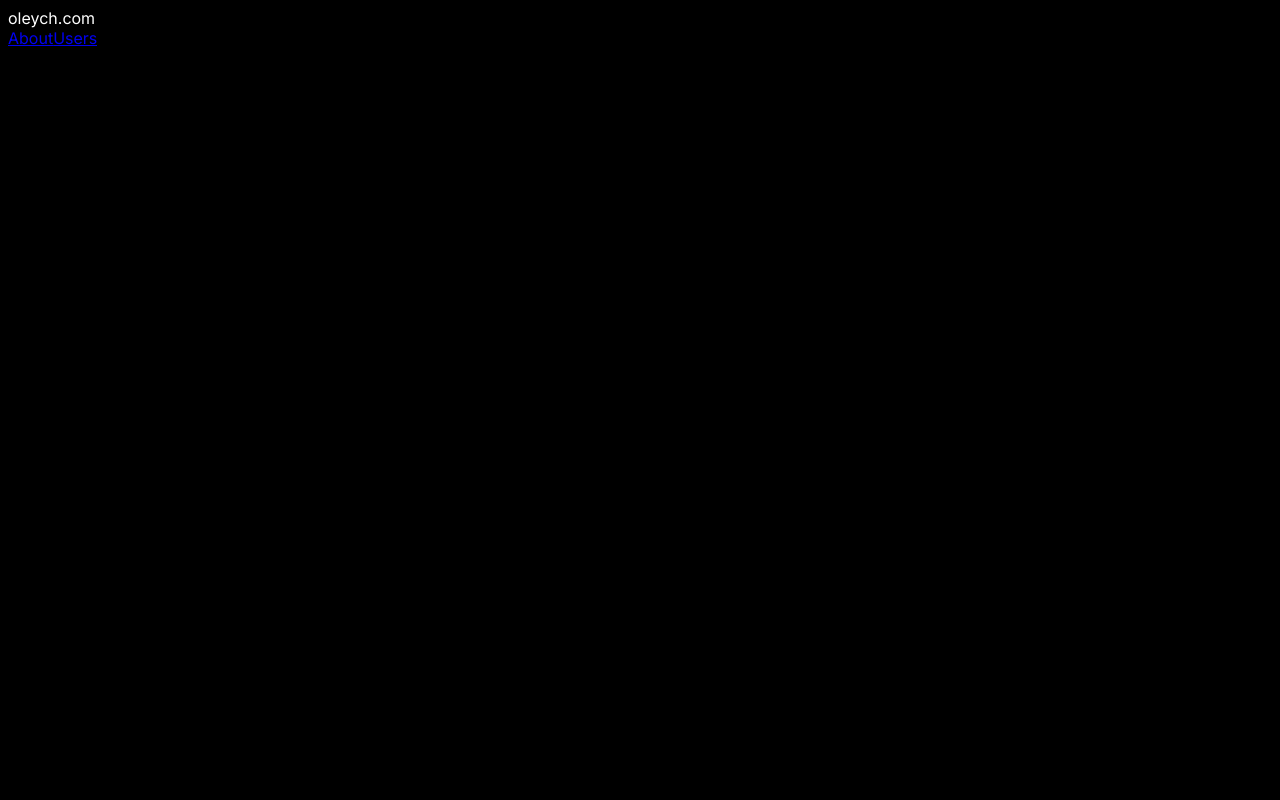
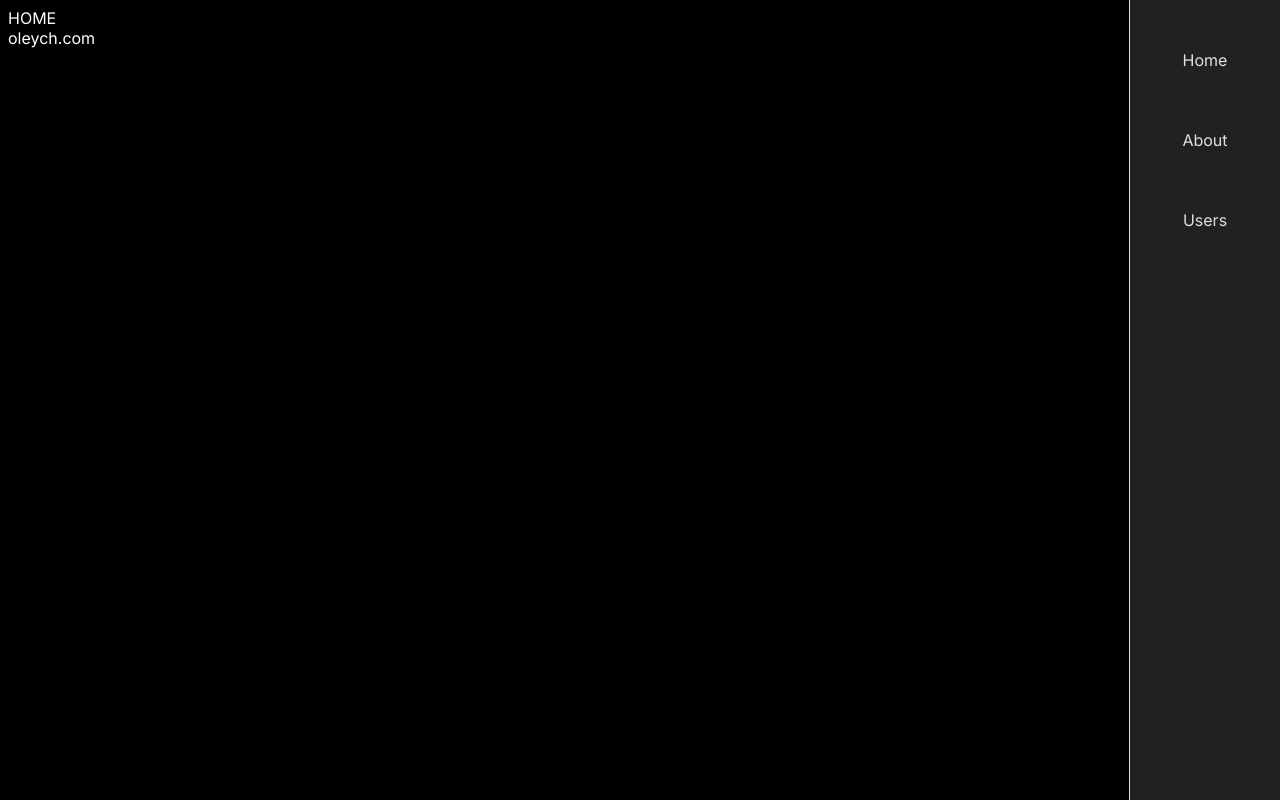
Before and after one commit to olegKrainyk/oleych.com, a Next.js app: page / in a window 1280 px wide. Built offline with nearby package versions, Linux system fonts and the light colour scheme.

Commit message:
navbar prototype

```diff
--- a/app/about/page.tsx
+++ b/app/about/page.tsx
@@ -7,8 +7,7 @@ export default function About() {
     <div>
       <Reveal>
         <>
-        <div>About</div>
-
+        <div>ABOUT</div>
         </>
       </Reveal>
     </div>
--- a/app/layout.tsx
+++ b/app/layout.tsx
@@ -1,6 +1,7 @@
 import type { Metadata } from "next"
 import { Inter } from "next/font/google"
 import "./globals.css"
+import Navigation from "@/components/Navigation/Navigation";
 
 const inter = Inter({ subsets: ["latin"] });
 
@@ -16,7 +17,12 @@ export default function RootLayout({
 }>) {
   return (
     <html lang="en">
-      <body className={inter.className}>{children}</body>
+      <body className={inter.className}>
+
+        {children}
+        <Navigation/>
+        </body>
+
     </html>
   );
 }
--- a/app/page.tsx
+++ b/app/page.tsx
@@ -7,9 +7,8 @@ export default function Home() {
     <main>
       <Reveal>
         <>
+        <div>HOME</div>
           <div>oleych.com</div>
-          <Link href={"/about"}>About</Link>
-          <Link href={"/users"}>Users</Link>
         </>
       </Reveal>
     </main>
--- a/app/users/page.tsx
+++ b/app/users/page.tsx
@@ -17,6 +17,7 @@ export default async function Users({}) {
 
     return (
       <div>
+        <div>USERS</div>
             {data.map((user: users) => {
             return (
               <div className={style.user} key={user.id}>
--- /dev/null
+++ b/components/Navigation/Navigation.tsx
@@ -0,0 +1,23 @@
+"use client";
+
+import React from "react"
+import Link from "next/link"
+import style from "./style.module.css"
+
+export default function Navigation() {
+  return (
+    <div className={style.wrapper}>
+        <nav className={style.navigation}>
+            <Link href="/" className={style.link}>
+                Home
+            </Link>
+            <Link href="/about" className={style.link}>
+                About
+            </Link>
+            <Link href="/users" className={style.link}>
+                Users
+            </Link>
+        </nav>
+    </div>
+  );
+}
--- /dev/null
+++ b/components/Navigation/style.module.css
@@ -0,0 +1,31 @@
+.wrapper {
+    height: 100dvh;
+    position: fixed;
+    top: 0;
+    right: 0;
+    z-index: 100;
+    width: 150px;
+    transition: transform 0.3s ease-in-out;
+    background-color: rgb(34, 32, 32);
+    border-left: 1px solid #e0e0e0;
+
+}
+
+.navigation {
+    height: 30dvh;
+    display: flex;
+    flex-direction: column;
+    justify-content: space-around;
+    align-items: center;
+    padding: 20px 0;
+}
+
+.link {
+    color: #e0e0e0;
+    text-decoration: none;
+    font-size: 1rem;
+    transition: color 0.3s ease-in-out;
+    width: 100%;
+    padding: 20px;
+    text-align: center;
+}
```
